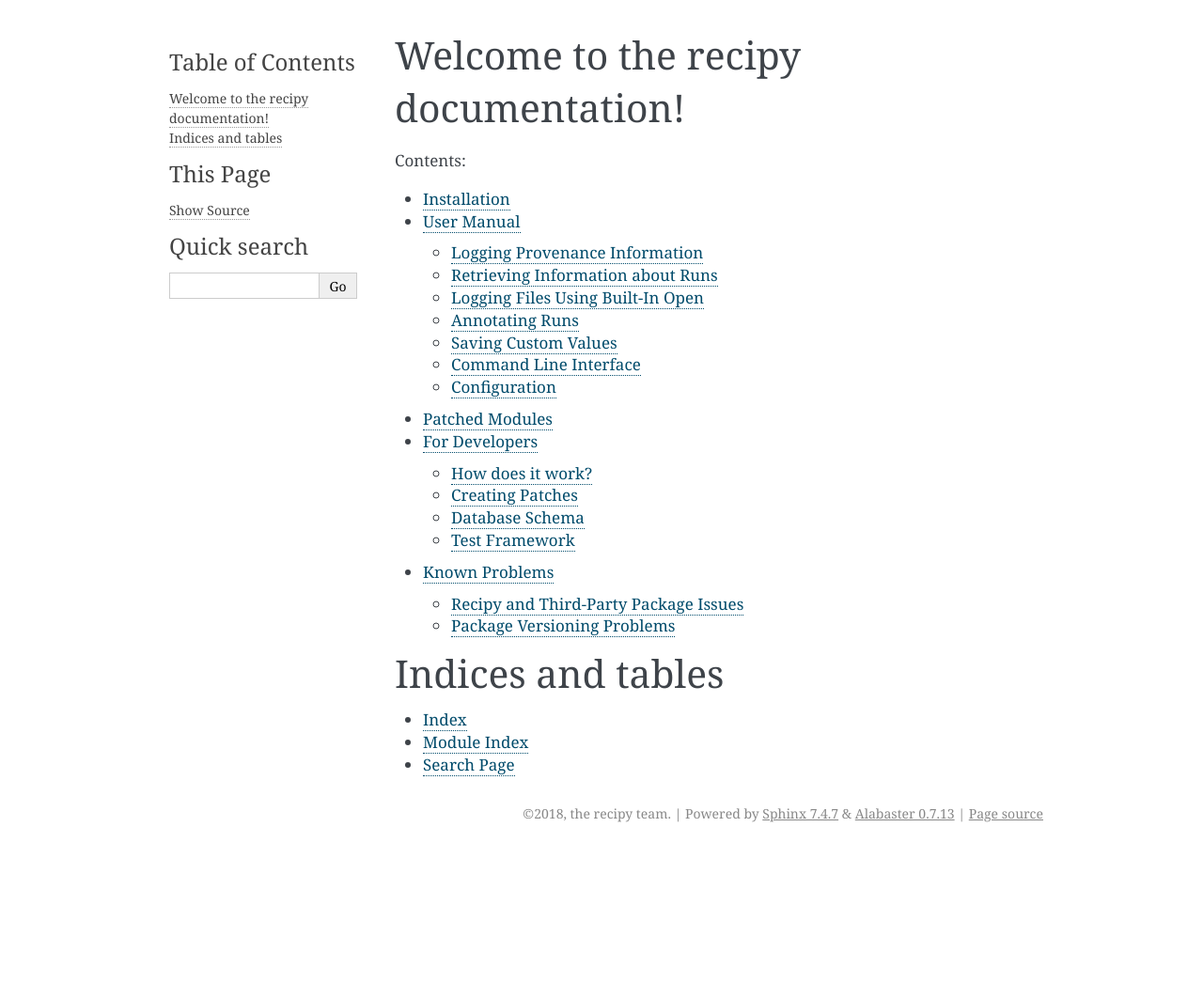
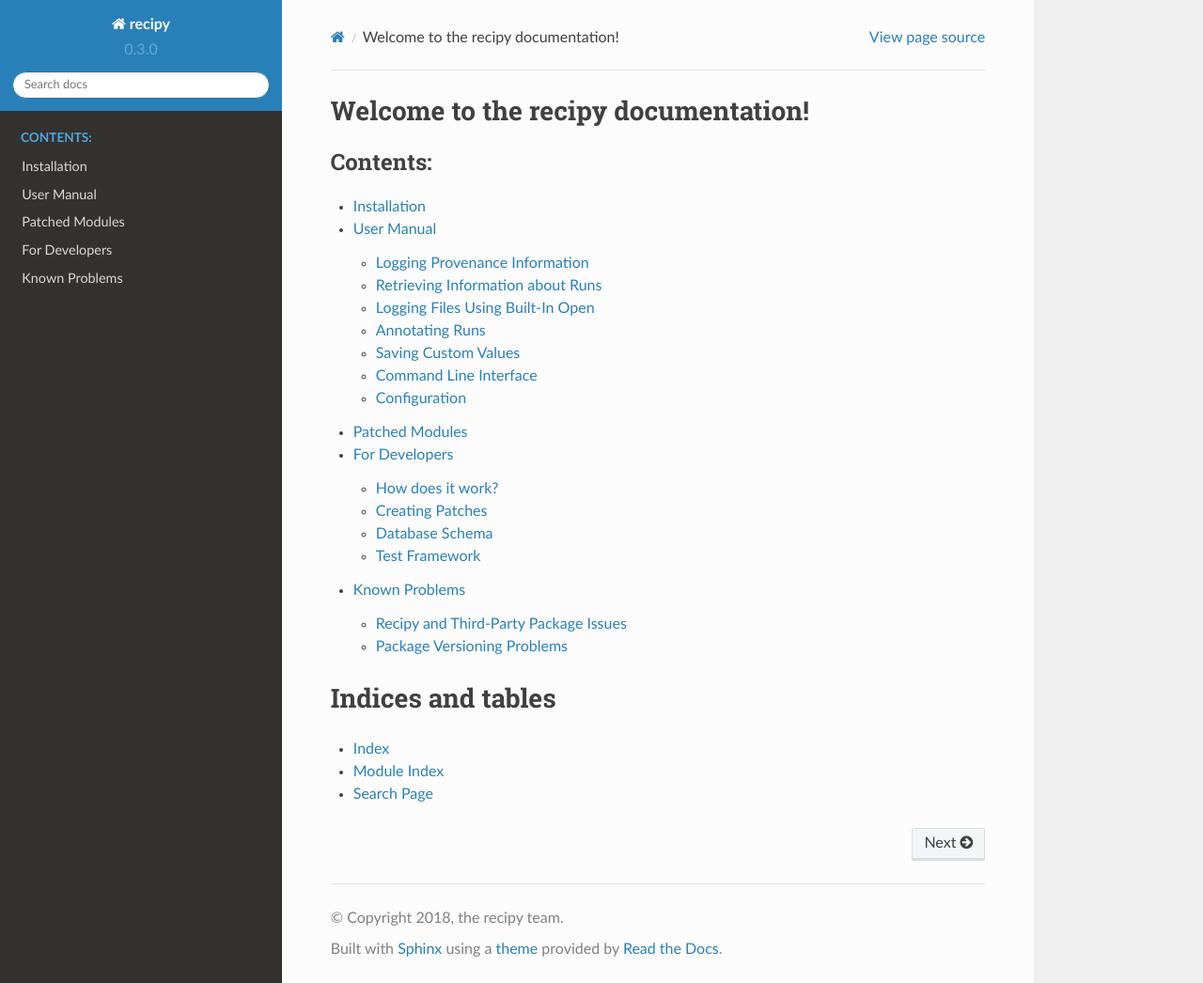
Before and after one commit to recipy/recipy, a Sphinx documentation site: the page built from docs/index.rst, in a window 1280 px wide and 1046 px high. Shown: the whole window at 94% size. Built offline with Sphinx 7.4.7 and the Read the Docs theme 2.0.0, drawn with Linux system fonts in a browser that asks for light colours; the version number is read from the project's files by our own code.

Commit message:
Switch to read the docs theme

```diff
--- a/docs/conf.py
+++ b/docs/conf.py
@@ -127,7 +127,7 @@ pygments_style = None
 # The theme to use for HTML and HTML Help pages.  See the documentation for
 # a list of builtin themes.
 #
-html_theme = 'alabaster'
+html_theme = 'sphinx_rtd_theme'
 
 # Theme options are theme-specific and customize the look and feel of a theme
 # further.  For a list of options available for each theme, see the
--- a/setup.py
+++ b/setup.py
@@ -78,7 +78,8 @@ Please see https://github.com/recipy/recipy for further information.
                       'flask',
                       # dependencies for `python setup.py build_sphinx`
                       'sphinx',
-                      'recommonmark'],
+                      'recommonmark',
+                      'sphinx_rtd_theme'],
 
     entry_points={
         'console_scripts': [
```
